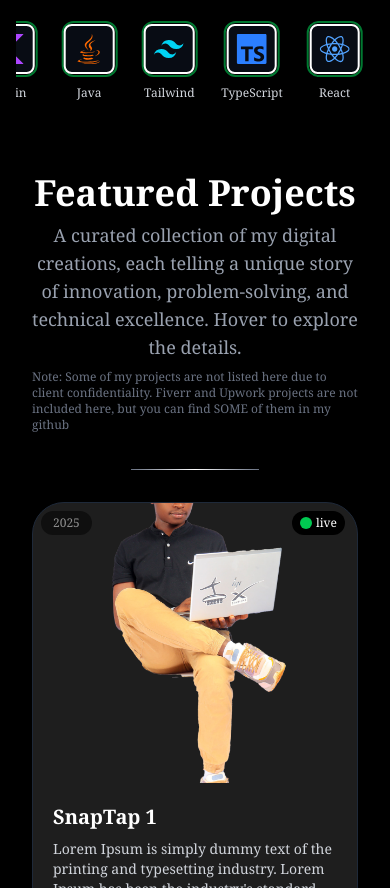
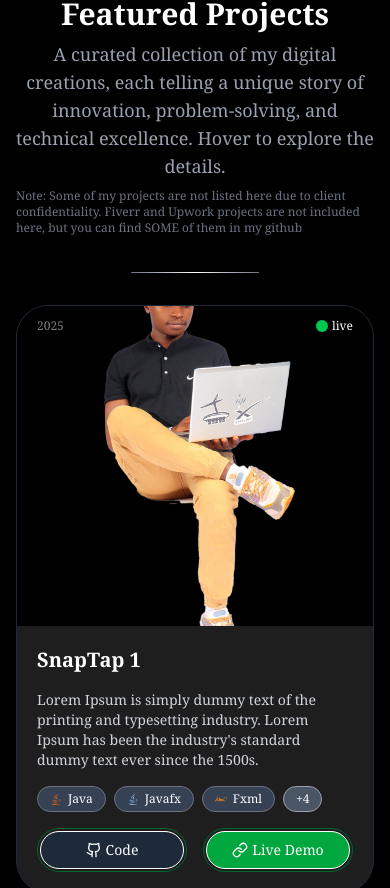
Before and after one commit to kinuthia-lawrence/lawrence-kinuthia, a React (Vite) app: page / in a window 390 px wide. Shown: the part 1112-2000 px from the top of the page. Built offline with nearby package versions, Linux system fonts and the light colour scheme.

Commit message:
modified home

```diff
--- a/src/components/Hero.tsx
+++ b/src/components/Hero.tsx
@@ -1,13 +1,13 @@
 import { Instagram, Twitter, Github } from "lucide-react";
 const Hero: React.FC = () => (
-  <section className="relative md:h-[97vh] overflow-hidden md:pl-36 pt-8 px-10 md:px-24 flex items-center">
+  <section className="relative md:h-[85vh] overflow-hidden md:pl-36 pt-10 md:pt-4 px-4 md:px-24 flex items-center">
     {/* Background decorative elements */}
     <div className="absolute top-20 left-10 w-72 h-72 bg-green-500 rounded-full filter blur-[120px] opacity-20"></div>
     <div className="absolute bottom-20 right-10 w-80 h-80 bg-blue-500 rounded-full filter blur-[120px] opacity-10"></div>
 
     <div className="container mx-auto grid grid-cols-1 md:grid-cols-2 gap-12 items-center">
       {/* Content column */}
-      <div className="flex flex-col justify-center space-y-4 md:not-visited:space-y-8">
+      <div className="flex flex-col justify-center space-y-2 md:space-y-4 md:not-visited:space-y-8">
         <div className="space-y-3">
           {/* Role badge with hover effect */}
           <div className="relative inline-flex group p-0.5">
@@ -22,7 +22,7 @@ const Hero: React.FC = () => (
             </div>
           </div>
 
-          <h1 className="text-2xl sm:text-4xl font-bold mt-4 mb-4 leading-tight">
+          <h1 className="text-2xl sm:text-4xl font-bold mt-2 mb-1 md:mt-4 md:mb-4 leading-tight">
             Hi, I'm{" "}
             <span className="bg-gradient-to-r from-green-400 to-teal-500 bg-clip-text text-transparent">
               Lawrence K.
@@ -34,7 +34,7 @@ const Hero: React.FC = () => (
           </p>
         </div>
                 {/* Call to action buttons */}
-        <div className="flex space-x-5 pt-4">
+        <div className="flex space-x-5 pt-2 md:pt-4">
           {/* Hire Me button with gradient */}
           <div className="relative group flex items-center justify-center p-0.5">
             {/* Outer border with animation */}
@@ -65,7 +65,7 @@ const Hero: React.FC = () => (
         </div>
 
         {/* Social links */}
-        <div className="flex items-center space-x-6 pt-6 ">
+        <div className="flex items-center space-x-6 pt-4 md:pt-6 ">
           <div className="text-gray-400 text-sm">Connect with me</div>
           <div className="h-px bg-gray-700 flex-grow"></div>
           <a
@@ -99,7 +99,7 @@ const Hero: React.FC = () => (
           <img
             src="/larrybgless.png"
             alt="Lawrence K."
-            className="object-cover max-h-[600px] filter drop-shadow-2xl rounded-2xl"
+            className="object-cover max-h-[380px] md:max-h-[600px] filter drop-shadow-2xl rounded-2xl"
           />
 
           {/* Decorative elements */}
--- a/src/components/Projects.tsx
+++ b/src/components/Projects.tsx
@@ -1,5 +1,68 @@
-import { Github, GithubIcon, Link } from "lucide-react";
-import React from "react";
+import { GithubIcon, Link } from "lucide-react";
+import React, { type ReactElement } from "react";
+import {
+  FaReact,
+  FaJava,
+  FaNodeJs,
+  FaJs,
+  FaHtml5,
+  FaCss3Alt,
+  FaDocker,
+  FaGitAlt,
+} from "react-icons/fa";
+import {
+  SiFirebase,
+  SiMongodb,
+  SiPostgresql,
+  SiGraphql,
+  SiFlutter,
+  SiKotlin,
+  SiSpring,
+  SiVite,
+  SiTypescript,
+  SiNextdotjs,
+  SiTailwindcss,
+  SiXml,
+  SiJetpackcompose,
+} from "react-icons/si";
+
+// Icon mapping for project tags
+const tagIcons: Record<string, ReactElement> = {
+  // Languages
+  Java: <FaJava className="text-orange-500" />,
+  JavaScript: <FaJs className="text-yellow-400" />,
+  TypeScript: <SiTypescript className="text-blue-500" />,
+  Python: <FaHtml5 className="text-blue-500" />,
+  Kotlin: <SiKotlin className="text-purple-500" />,
+
+  // Frameworks & Libraries
+  React: <FaReact className="text-blue-400" />,
+  "Next.js": <SiNextdotjs className="text-white" />,
+  Tailwind: <SiTailwindcss className="text-cyan-400" />,
+  "Node.js": <FaNodeJs className="text-green-600" />,
+  Flutter: <SiFlutter className="text-blue-400" />,
+  Spring: <SiSpring className="text-green-500" />,
+  Javafx: <FaJava className="text-blue-300" />,
+  Fxml: <SiXml className="text-orange-400" />,
+  Vite: <SiVite className="text-purple-400" />,
+  "Jetpack Compose": <SiJetpackcompose className="text-purple-600" />,
+  XML: <SiXml className="text-orange-400" />,
+
+  // Databases
+  MongoDB: <SiMongodb className="text-green-500" />,
+  PostgreSQL: <SiPostgresql className="text-blue-500" />,
+  Firebase: <SiFirebase className="text-yellow-500" />,
+  GraphQL: <SiGraphql className="text-pink-500" />,
+
+  // Others
+  Docker: <FaDocker className="text-blue-400" />,
+  Git: <FaGitAlt className="text-orange-600" />,
+  HTML: <FaHtml5 className="text-orange-500" />,
+  CSS: <FaCss3Alt className="text-blue-500" />,
+};
+
+// Maximum number of tags to display
+const MAX_TAGS_DISPLAY = 3;
 
 interface Project {
   title: string;
@@ -37,13 +100,39 @@ const projects: Project[] = [
     hoverLabel: "Desktop Hotkey Manager App",
     codeLink: "#",
   },
+    {
+    title: "SnapTap 1",
+    description:
+      "Lorem Ipsum is simply dummy text of the printing and typesetting industry. Lorem Ipsum has been the industry's standard dummy text ever since the 1500s.",
+    tags: ["Java", "Javafx", "Fxml", "Java", "Javafx", "Java", "Javafx"],
+    year: "2025",
+    status: "live",
+    coverImage: "/Backgroundless.png",
+    hoverLabel: "Hotkey Manager Platform",
+    liveLink: "#",
+    codeLink: "#",
+  },
+  {
+    title: "SnapTap 2",
+    description:
+      "Lorem Ipsum is simply dummy text of the printing and typesetting industry. Lorem Ipsum has been the industry's standard dummy text ever since the 1500s.",
+    tags: ["Java2", "Javafx2", "Java2", "Javafx2", "Java2", "Javafx2"],
+    year: "2025",
+    status: "development",
+    coverImage: "/snaptap2.png",
+    hoverLabel: "Desktop Hotkey Manager App",
+    codeLink: "#",
+  },
 ];
 
 const ProjectCard: React.FC<{ project: Project }> = ({ project }) => {
+  const displayTags = project.tags.slice(0, MAX_TAGS_DISPLAY);
+  const hasMoreTags = project.tags.length > MAX_TAGS_DISPLAY;
+  const extraTagsCount = project.tags.length - MAX_TAGS_DISPLAY;
   return (
     <div className="bg-[#1e1e1e] rounded-4xl overflow-hidden shadow-md relative group hover:opacity-70 border border-gray-800 transition-all duration-300">
       <div
-        className="relative h-70 bg-cover bg-center"
+        className="relative h-80 bg-cover bg-center bg-black"
         style={{ backgroundImage: `url(${project.coverImage})` }}
       >
         <div className="absolute top-2 left-2 bg-black opacity-50 text-white text-xs px-3 py-1 rounded-full">
@@ -65,25 +154,33 @@ const ProjectCard: React.FC<{ project: Project }> = ({ project }) => {
         </div>
       </div>
 
-      <div className="p-5">
-        <h3 className="text-xl font-semibold text-white mb-2">
+      <div className="p-5 relative">
+        <h3 className="text-xl font-semibold text-white mb-4">
           {project.title}
         </h3>
         <p className="text-gray-300 text-sm mb-4">{project.description}</p>
 
         <div className="flex flex-wrap gap-2 mb-4">
-          {project.tags.map((tag) => (
+          {displayTags.map((tag) => (
             <span
               key={tag}
-              className="bg-gray-600 border border-gray-400  text-white text-xs px-3 py-1 rounded-full"
+              className="bg-gray-700 border border-gray-500  text-white text-xs px-3 py-1 rounded-full flex items-center"
             >
+              {tagIcons[tag] ? (
+                <span className="mr-1.5">{tagIcons[tag]}</span>
+              ) : null}
               {tag}
             </span>
           ))}
+          {hasMoreTags && (
+            <span className="bg-gray-600 border border-gray-400 text-white text-xs px-3 py-1 rounded-full flex items-center">
+              +{extraTagsCount}
+            </span>
+          )}
         </div>
 
         <div
-          className={`flex w-full justify-evenly gap-4 transition-opacity duration-300 opacity-100 md:opacity-0 md:hidden group-hover:opacity-100 group-hover:md:flex
+          className={`flex w-full justify-evenly gap-4 transition-all duration-300 opacity-100 md:absolute md:bottom-6.75 md:left-4 md:right-4 md:pr-8 md:hidden group-hover:opacity-90 group-hover:md:flex
           `}
         >
           {project.codeLink && (
@@ -120,9 +217,9 @@ const ProjectCard: React.FC<{ project: Project }> = ({ project }) => {
 const Projects: React.FC = () => (
   <section
     id="projects"
-    className="py-8 px-8 md:px-38 bg-black min-h-screen flex flex-col items-center"
+    className="p-4 md:px-38 bg-black min-h-screen flex flex-col items-center justify-center"
   >
-    <h2 className="text-4xl font-bold text-white mb-2">Featured Projects</h2>
+    <h2 className="text-3xl md:text-4xl flex  font-bold text-white mb-2">Featured Projects</h2>
     <p className="text-gray-400 text-lg max-w-2xl text-center mb-2">
       A curated collection of my digital creations, each telling a unique story
       of innovation, problem-solving, and technical excellence. Hover to explore
@@ -134,7 +231,7 @@ const Projects: React.FC = () => (
       can find SOME of them in my github
     </p>
     <div className="px-16 h-px bg-gradient-to-r from-gray-500 via-white to-gray-500 my-8"></div>
-    <div className="grid grid-cols-1 md:grid-cols-2 gap-8">
+    <div className="grid grid-cols-1 md:grid-cols-2 gap-16">
       {projects.map((project) => (
         <ProjectCard key={project.title} project={project} />
       ))}
--- a/src/components/Stack.tsx
+++ b/src/components/Stack.tsx
@@ -97,7 +97,7 @@ const Stack = () => {
   ];
 
   return (
-    <section className="py-8 px-4 bg-black/30 backdrop-blur-sm overflow-hidden">
+    <section className="py-4 px-4 bg-black/30 backdrop-blur-sm overflow-hidden">
       <div className="max-w-7xl mx-auto">
         <div className="flex flex-col items-center mb-1 text-center">
           <div className="inline-block px-4 py-1 bg-green-900/30 rounded-full">
```
